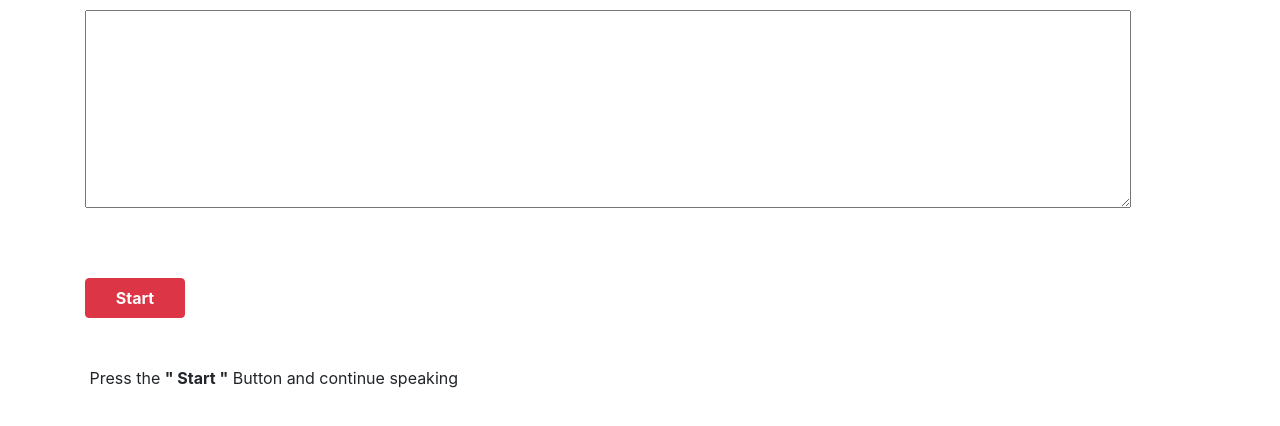
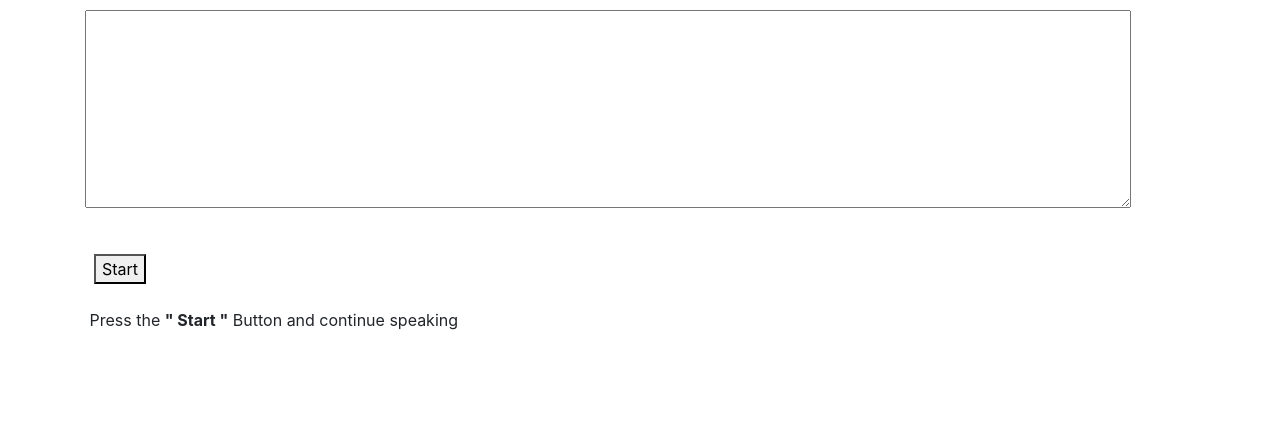
Before and after one commit to PavanDarji/SpeechToText, a plain HTML site: page index.html in a window 1280 px wide. Shown: the part 142-568 px from the top of the page. Drawn offline with nearby package versions, Linux system fonts and the light colour scheme.

Commit message:
Update index.html

```diff
--- a/index.html
+++ b/index.html
@@ -25,8 +25,7 @@
             <textarea id="textbox" cols="100" rows="8" class="form-content"></textarea>
         </div><br>
         <div class="form-group">
-            &nbsp;&nbsp;<button id="start-btn" class="btn btn-danger btn-block"
-                style="width: 100px; height: 40px;  font-weight: bold;">
+            &nbsp;&nbsp;<button id="start-btn">
                 Start
             </button><br>
             <br>
```
